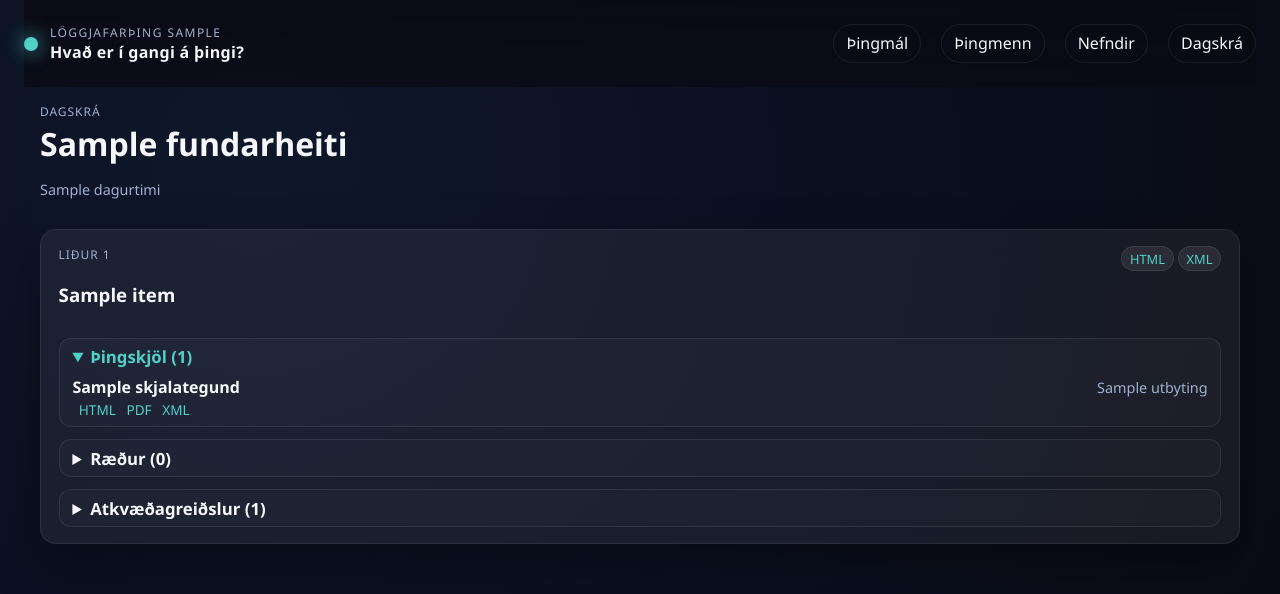
After one commit to bjornlevi/thingid, a Flask app: template app/templates/agenda.html in a window 1280 px wide, after a click that opens the changed part. The commit adds this page. Shown: the top 594 px of the page. Run offline with Flask 3, Linux system fonts and the light colour scheme; the template is opened without the code that fills it: most values are stand-ins (such as "Sample title", 1, 10 or a date in 2020).

Commit message:
adding dagskrá

```diff
--- /dev/null
+++ b/app/templates/agenda.html
@@ -0,0 +1,151 @@
+{% extends "base.html" %}
+{% block content %}
+<section class="hero">
+  <div>
+    <p class="eyebrow">Dagskrá</p>
+    <h1>{{ fund_info.fundarheiti or "Næsti þingfundur" }}</h1>
+    {% if fund_info.dagurtimi %}<p class="muted">{{ fund_info.dagurtimi }}</p>{% endif %}
+  </div>
+</section>
+
+<section class="stack">
+  {% if items %}
+    <ul class="list">
+      {% for it in items %}
+        <li class="panel">
+          <div class="panel-head">
+            <div>
+              <p class="eyebrow">Liður {{ it.number }}</p>
+              <h3>{{ it.title or ("Mál " ~ it.malnr) }}</h3>
+            </div>
+            <div class="muted">
+              {% if it.issue %}
+                {% if it.issue.leaf_html %}<a class="pill link" href="{{ it.issue.leaf_html }}">HTML</a>{% endif %}
+                {% if it.issue.leaf_xml %}<a class="pill link" href="{{ it.issue.leaf_xml }}">XML</a>{% endif %}
+              {% endif %}
+            </div>
+          </div>
+          <div class="panel-body">
+            {% set docs = it.docs %}
+            <details>
+              <summary>Þingskjöl ({{ docs|length }})</summary>
+              {% if docs %}
+                <ul class="list">
+                  {% for doc in docs %}
+                    <li>
+                      <div class="row">
+                        <strong><a class="title-link" href="{{ doc.slod_html or doc.slod_xml }}">{{ doc.skjalategund or ("Skjal " ~ doc.skjalnr) }}</a></strong>
+                        <span class="muted">{{ doc.utbyting or "Dagsetning vantar" }}</span>
+                      </div>
+                      <span class="inline-links">
+                        {% if doc.slod_html %}<a href="{{ doc.slod_html }}">HTML</a>{% endif %}
+                        {% if doc.slod_pdf %}<a href="{{ doc.slod_pdf }}">PDF</a>{% endif %}
+                        {% if doc.slod_xml %}<a href="{{ doc.slod_xml }}">XML</a>{% endif %}
+                      </span>
+                    </li>
+                  {% endfor %}
+                </ul>
+              {% else %}
+                <p class="muted">Engin skjöl fundust.</p>
+              {% endif %}
+            </details>
+
+            {% set speeches = speeches_by_mal.get((it.malnr, it.malflokkur), []) %}
+            <details>
+              <summary>Ræður ({{ speeches|length }})</summary>
+              {% if speeches %}
+                <ul class="list">
+                  {% for rd in speeches %}
+                    <li>
+                      <div class="row speech-row">
+                        <strong>
+                          {% if rd.html %}
+                            <a class="title-link" href="{{ rd.html }}">{{ rd.speaker }}</a>
+                          {% else %}
+                            {{ rd.speaker }}
+                          {% endif %}
+                          {% set has_role = rd.role %}
+                          {% set has_party = rd.party and rd.party != rd.role %}
+                          {% if has_role or has_party %}
+                            <span class="muted">(
+                              {% if has_role %}{{ rd.role }}{% endif %}
+                              {% if has_role and has_party %} · {% endif %}
+                              {% if has_party %}{{ rd.party }}{% endif %}
+                            )</span>
+                          {% endif %}
+                        </strong>
+                        <span class="row-right">
+                          {% if rd.duration %}<span class="pill subtle">{{ rd.duration }}</span>{% endif %}
+                          {% if rd.kind %}<span class="pill neutral">{{ rd.kind }}</span>{% endif %}
+                        </span>
+                      </div>
+                      {% set ands = rd.andsvor or [] %}
+                      {% if ands|length > 0 %}
+                        <details>
+                          <summary>Andsvör ({{ ands|length }})</summary>
+                          <ul class="list">
+                            {% for a in ands %}
+                              <li class="muted">
+                                <div class="row speech-row">
+                                  <span>
+                                    {% if a.html %}
+                                      <a class="title-link" href="{{ a.html }}">{{ a.speaker }}</a>
+                                    {% else %}
+                                      {{ a.speaker }}
+                                    {% endif %}
+                                    {% set has_role = a.role %}
+                                    {% set has_party = a.party and a.party != a.role %}
+                                    {% if has_role or has_party %}
+                                      <span class="muted">(
+                                        {% if has_role %}{{ a.role }}{% endif %}
+                                        {% if has_role and has_party %} · {% endif %}
+                                        {% if has_party %}{{ a.party }}{% endif %}
+                                      )</span>
+                                    {% endif %}
+                                  </span>
+                                  <span class="row-right">
+                                    {% if a.duration %}<span class="pill subtle">{{ a.duration }}</span>{% endif %}
+                                    {% if a.kind %}<span class="pill neutral">{{ a.kind }}</span>{% endif %}
+                                  </span>
+                                </div>
+                              </li>
+                            {% endfor %}
+                          </ul>
+                        </details>
+                      {% endif %}
+                    </li>
+                  {% endfor %}
+                </ul>
+              {% else %}
+                <p class="muted">Engar ræður skráðar.</p>
+              {% endif %}
+            </details>
+
+            {% set votes = it.votes %}
+            <details>
+              <summary>Atkvæðagreiðslur ({{ votes|length }})</summary>
+              {% if votes %}
+                <ul class="list">
+                  {% for vote in votes %}
+                    <li>
+                      <div class="row">
+                        <strong>Atkvæðagreiðsla {{ vote.attr_atkvaedagreidslunumer }}</strong>
+                        <span class="muted">{{ vote.leaf_timi or "Tími ótilgreindur" }}</span>
+                      </div>
+                      {% if vote.leaf_nanar_html %}<a class="pill link" href="{{ vote.leaf_nanar_html }}">Nánar</a>{% endif %}
+                    </li>
+                  {% endfor %}
+                </ul>
+              {% else %}
+                <p class="muted">Engar atkvæðagreiðslur skráðar.</p>
+              {% endif %}
+            </details>
+          </div>
+        </li>
+      {% endfor %}
+    </ul>
+  {% else %}
+    <p class="muted">Engin dagskrá fannst.</p>
+  {% endif %}
+</section>
+{% endblock %}
--- a/app/templates/base.html
+++ b/app/templates/base.html
@@ -4,6 +4,7 @@
     <meta charset="utf-8">
     <meta name="viewport" content="width=device-width, initial-scale=1">
     <title>Alþingi Overview</title>
+    <link rel="icon" type="image/x-icon" href="{{ url_for('static', filename='favicon.ico') }}">
     <link rel="stylesheet" href="{{ url_for('static', filename='style.css') }}">
 </head>
 <body>
@@ -19,6 +20,7 @@
             <a href="{{ url_for('main.index') }}">Þingmál</a>
             <a href="{{ url_for('main.members') }}">Þingmenn</a>
             <a href="{{ url_for('main.committees') }}">Nefndir</a>
+            <a href="{{ url_for('main.agenda') }}">Dagskrá</a>
         </nav>
     </header>
     <main>
--- a/app/templates/index.html
+++ b/app/templates/index.html
@@ -54,8 +54,8 @@
                 </div>
                 <div class="card-body">
                     <details>
-                        <summary>Þingskjöl</summary>
                         {% set docs = docs_by_mal.get(issue.attr_malsnumer, []) %}
+                        <summary>Þingskjöl ({{ docs|length }})</summary>
                         {% if docs %}
                             <ul class="list">
                                 {% for doc in docs %}
@@ -170,9 +170,9 @@
                         {% endif %}
                     </details>
 
+                    {% set votes = votes_by_mal.get(issue.attr_malsnumer, []) %}
                     <details>
-                        <summary>Atkvæðagreiðslur</summary>
-                        {% set votes = votes_by_mal.get(issue.attr_malsnumer, []) %}
+                        <summary>Atkvæðagreiðslur ({{ votes|length }})</summary>
                         {% if votes %}
                             <ul class="list">
                                 {% for vote in votes %}
```
Also changed, not shown: app/views.py (+108 -0 lines), app/static/favicon.ico (added).
